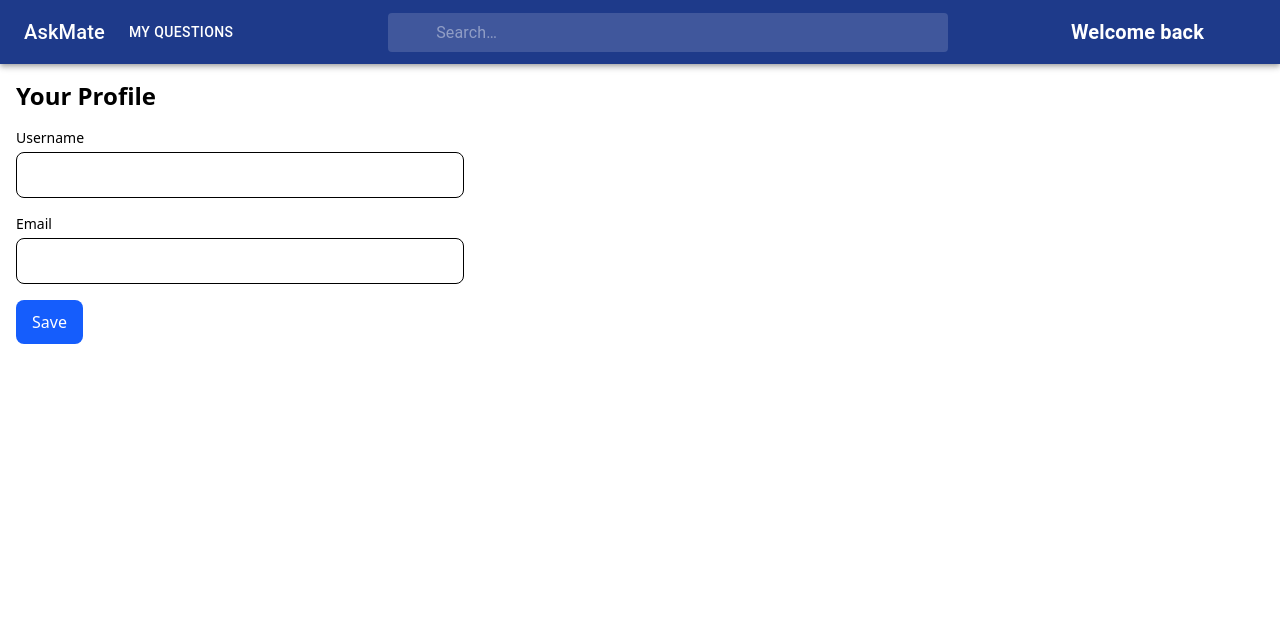
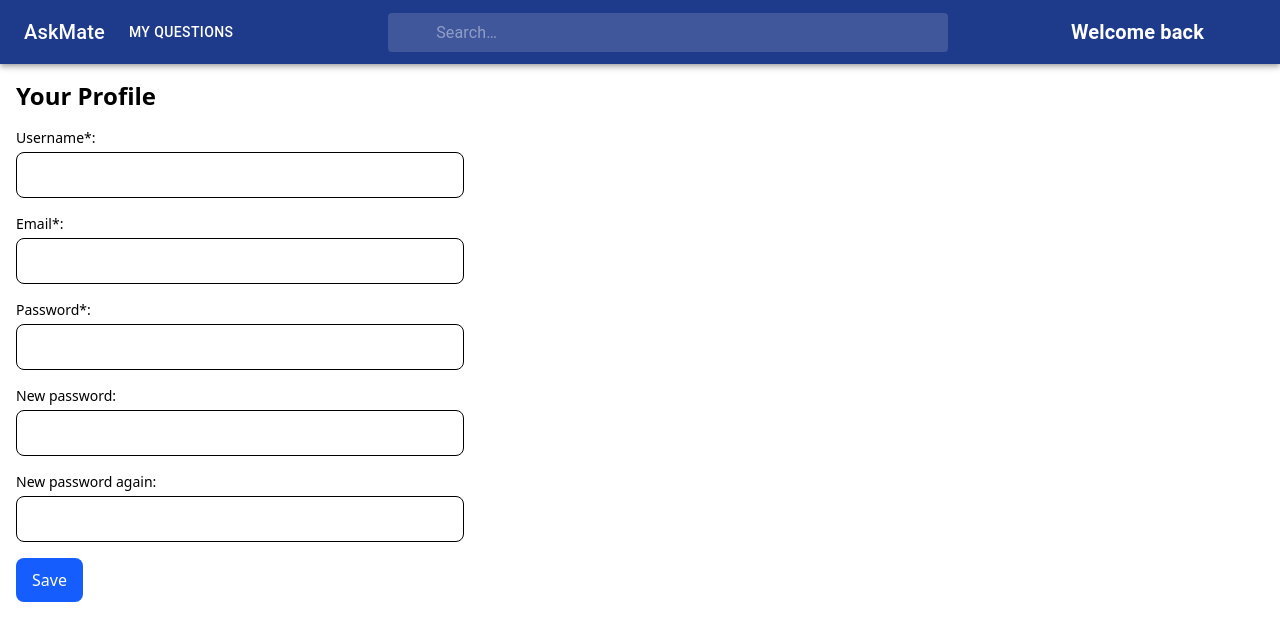
Before and after one commit to dkisb/askMate, a React (Vite) app in the folder frontend/: page /profile in a window 1280 px wide. Shown: the top 640 px of the page. Built offline with nearby package versions, Linux system fonts and the light colour scheme; no server answers; some icons are missing.

Commit message:
Bugfix(frontend) fix permanent fetching in QuestionPage

```diff
--- /dev/null
+++ b/frontend/src/MyQuestions.jsx
@@ -0,0 +1,37 @@
+import { useEffect, useState } from "react";
+
+function MyQuestions() {
+    const [questions, setQuestions] = useState([]);
+
+    useEffect(() => {
+        // Fetch user's questions from the API
+        async function fetchQuestions() {
+            try {
+                const token = localStorage.getItem('jwtToken');
+                const res = await fetch('/api/user/myquestions', {
+                    headers: {
+                        'Content-Type': 'application/json',
+                        ...(token ? { Authorization: 'Bearer ' + token } : {}),
+                    },
+                });
+                if (!res.ok) throw new Error('Failed to fetch questions');
+                const data = await res.json();
+                setQuestions(data);
+            } catch (err) {
+                console.error(err);
+            }
+        }
+        fetchQuestions();
+    }, []);
+
+
+    return (
+        <div>
+            <h1>My Questions Page</h1>
+            {questions ? (questions.map(q =>
+            <><h2>{q.title}</h2><p>{q.content}</p>{q.created}</>)) : ("Loading...")}
+        </div>
+    );
+}
+
+export default MyQuestions;
--- a/frontend/src/components/ProfilePage.jsx
+++ b/frontend/src/components/ProfilePage.jsx
@@ -7,11 +7,30 @@ export default function ProfilePage() {
   const [email, setEmail] = useState('');
   const [saving, setSaving] = useState(false);
   const [message, setMessage] = useState('');
+  const [password, setPassword] = useState(null);
+  const [newPassword, setNewPassword] = useState(null);
+  const [confirmPassword, setConfirmPassword] = useState(null);
 
   useEffect(() => {
     setUserName(user?.userName || '');
-    setEmail(user?.email || '');
+    fetchEmail();
   }, [user]);
+
+  async function fetchEmail() {
+    const response = await fetch('/api/user/email', {
+      headers: {
+        'Content-Type': 'application/json',
+        ...(localStorage.getItem('jwtToken') ? { Authorization: 'Bearer ' + localStorage.getItem('jwtToken') } : {}),
+      },
+    });
+    if (response.ok) {
+      const data = await response.json();
+      setEmail(data.email || '');
+    } else {
+      setEmail('');
+    }
+
+  }
 
   async function handleSave(e) {
     e.preventDefault();
@@ -25,7 +44,7 @@ export default function ProfilePage() {
           'Content-Type': 'application/json',
           ...(token ? { Authorization: 'Bearer ' + token } : {}),
         },
-        body: JSON.stringify({ userName, email }),
+        body: JSON.stringify({ userName, email, password, newPassword: (newPassword && newPassword === confirmPassword) ? newPassword : "" }),
       });
       if (!res.ok) throw new Error('Failed to save profile');
       setMessage('Profile updated');
@@ -41,7 +60,7 @@ export default function ProfilePage() {
       <h1 className="text-2xl font-bold mb-4">Your Profile</h1>
       <form onSubmit={handleSave} className="space-y-4 max-w-md">
         <div>
-          <label className="block text-sm font-medium mb-1">Username</label>
+          <label className="block text-sm font-medium mb-1">Username*:</label>
           <input
             type="text"
             className="w-full p-2.5 rounded-lg border"
@@ -50,13 +69,43 @@ export default function ProfilePage() {
           />
         </div>
         <div>
-          <label className="block text-sm font-medium mb-1">Email</label>
+          <label className="block text-sm font-medium mb-1">Email*:</label>
           <input
             type="email"
             className="w-full p-2.5 rounded-lg border"
             value={email}
             onChange={(e) => setEmail(e.target.value)}
           />
+        </div>
+        <div>
+          <label className="block text-sm font-medium mb-1">Password*:</label>
+          <input
+            type="password"
+            className="w-full p-2.5 rounded-lg border"
+            value={password}
+            onChange={(e) => setPassword(e.target.value)}
+          />
+        </div>
+        <div>
+          <label className="block text-sm font-medium mb-1">New password:</label>
+          <input
+            type="password"
+            className="w-full p-2.5 rounded-lg border"
+            value={newPassword}
+            onChange={(e) => setNewPassword(e.target.value)}
+          />
+        </div>
+        <div>
+          <label className="block text-sm font-medium mb-1">New password again:</label>
+          <input
+            type="password"
+            className="w-full p-2.5 rounded-lg border"
+            value={confirmPassword}
+            onChange={(e) => setConfirmPassword(e.target.value)}
+          />
+        </div>
+        <div>
+          {newPassword !== confirmPassword && <div className="text-red-600 text-sm">New passwords do not match</div>}
         </div>
         <button type="submit" className="bg-blue-600 hover:bg-blue-700 text-white font-medium py-2.5 rounded-lg px-4" disabled={saving}>
           {saving ? 'Saving…' : 'Save'}
--- a/frontend/src/components/QuestionPage.jsx
+++ b/frontend/src/components/QuestionPage.jsx
@@ -124,7 +124,7 @@ export default function QuestionPage() {
     loadComments();
     return () => { isCancelled = true; };
   }, [id]);
-
+/*
   // lightweight poll (optional)
   useEffect(() => {
     if (!id) return;
@@ -148,7 +148,7 @@ export default function QuestionPage() {
     }, 5000);
     return () => clearInterval(timer);
   }, [id]);
-
+*/
   function refreshAllComments() {
     // reuse the loader
     (async () => {
--- a/frontend/src/main.jsx
+++ b/frontend/src/main.jsx
@@ -9,6 +9,7 @@ import ProfilePage from './components/ProfilePage.jsx';
 import ErrorPage from './ErrorPage.jsx';
 import Layout from './Layout.jsx';
 import { UserProvider } from './context/UserContext.jsx';
+import MyQuestions from './MyQuestions.jsx';
 
 const router = createBrowserRouter([
   {
@@ -32,6 +33,10 @@ const router = createBrowserRouter([
         path: '/question/:id',
         element: <QuestionPage />,
       },
+      {
+        path: '/myquestions',
+        element: <MyQuestions />,
+      },
     ],
   },
 ]);
```
